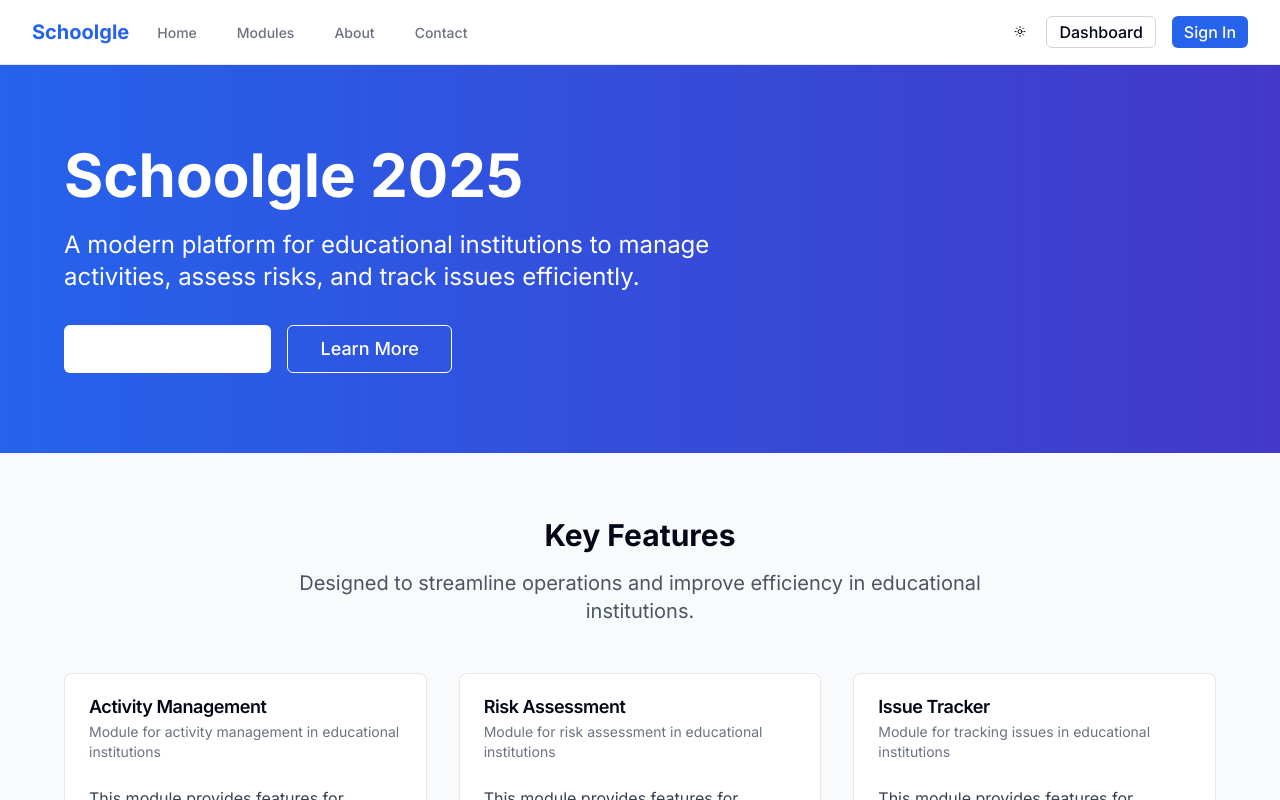
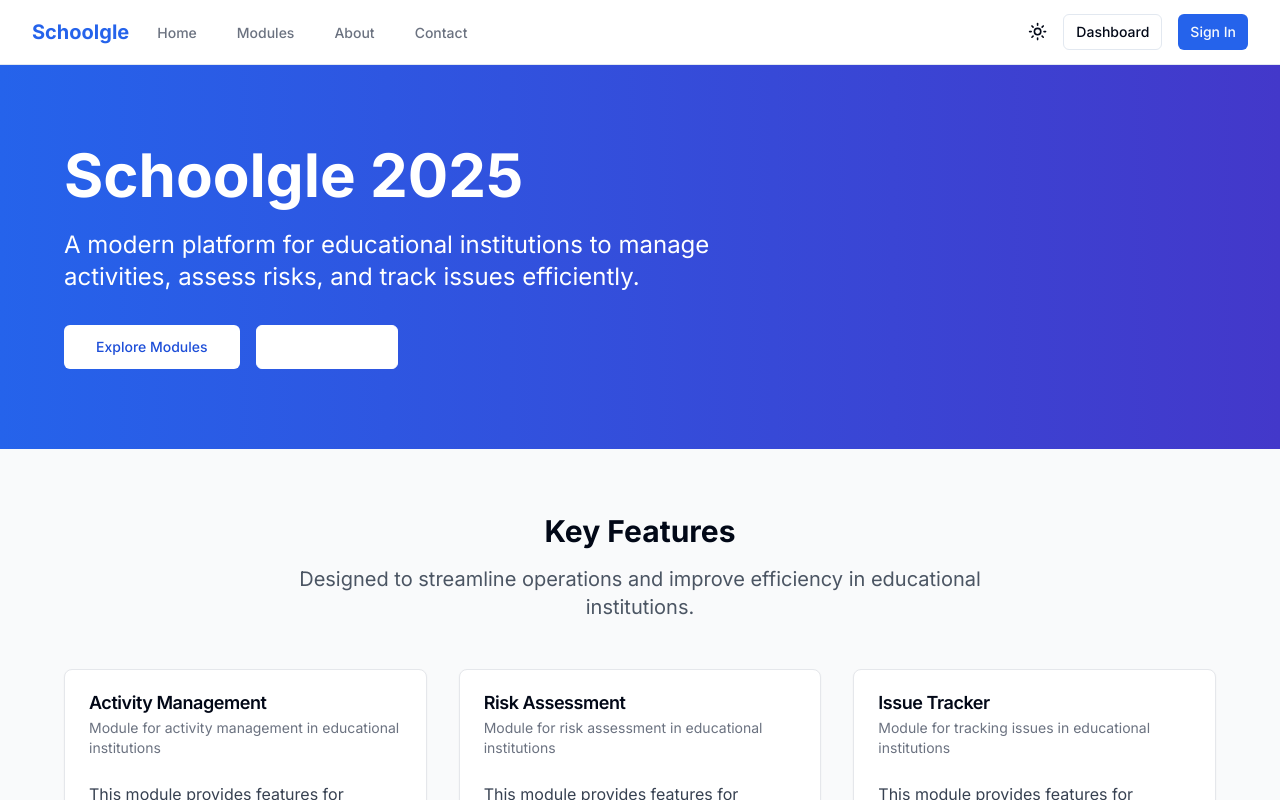
Before and after one commit to DSumm18/schoolgle-app-2025, a Next.js app: page / in a window 1280 px wide. Shown: the top 800 px of the page. Built offline with nearby package versions, Linux system fonts and the light colour scheme.

Commit message:
Update button component with theme variables

```diff
--- a/src/components/ui/button.tsx
+++ b/src/components/ui/button.tsx
@@ -1,46 +1,57 @@
 "use client"
 
-import * as React from "react";
-import { Slot } from "@radix-ui/react-slot";
+import * as React from "react"
+import { Slot } from "@radix-ui/react-slot"
+import { cva, type VariantProps } from "class-variance-authority"
+import { cn } from "@/lib/utils"
 
-interface ButtonProps extends React.ButtonHTMLAttributes<HTMLButtonElement> {
-  variant?: "default" | "outline" | "secondary" | "ghost" | "link";
-  size?: "default" | "sm" | "lg";
-  asChild?: boolean;
-  children: React.ReactNode;
+const buttonVariants = cva(
+  "inline-flex items-center justify-center whitespace-nowrap rounded-md text-sm font-medium ring-offset-background transition-colors focus-visible:outline-none focus-visible:ring-2 focus-visible:ring-ring focus-visible:ring-offset-2 disabled:pointer-events-none disabled:opacity-50",
+  {
+    variants: {
+      variant: {
+        default: "bg-primary text-primary-foreground hover:bg-primary/90",
+        destructive:
+          "bg-destructive text-destructive-foreground hover:bg-destructive/90",
+        outline:
+          "border border-input bg-background hover:bg-accent hover:text-accent-foreground",
+        secondary:
+          "bg-secondary text-secondary-foreground hover:bg-secondary/80",
+        ghost: "hover:bg-accent hover:text-accent-foreground",
+        link: "text-primary underline-offset-4 hover:underline",
+      },
+      size: {
+        default: "h-10 px-4 py-2",
+        sm: "h-9 rounded-md px-3",
+        lg: "h-11 rounded-md px-8",
+        icon: "h-10 w-10",
+      },
+    },
+    defaultVariants: {
+      variant: "default",
+      size: "default",
+    },
+  }
+)
+
+export interface ButtonProps
+  extends React.ButtonHTMLAttributes<HTMLButtonElement>,
+    VariantProps<typeof buttonVariants> {
+  asChild?: boolean
 }
 
-export function Button({
-  className = "",
-  variant = "default",
-  size = "default",
-  asChild = false,
-  children,
-  ...props
-}: ButtonProps) {
-  const variantClasses = {
-    default: "bg-blue-600 text-white hover:bg-blue-700",
-    outline: "border border-gray-300 bg-transparent hover:bg-gray-100 dark:border-gray-700 dark:hover:bg-gray-800",
-    secondary: "bg-gray-200 text-gray-900 hover:bg-gray-300 dark:bg-gray-800 dark:text-gray-50 dark:hover:bg-gray-700",
-    ghost: "bg-transparent hover:bg-gray-100 dark:hover:bg-gray-800",
-    link: "bg-transparent underline-offset-4 hover:underline text-blue-600 dark:text-blue-400",
-  };
+const Button = React.forwardRef<HTMLButtonElement, ButtonProps>(
+  ({ className, variant, size, asChild = false, ...props }, ref) => {
+    const Comp = asChild ? Slot : "button"
+    return (
+      <Comp
+        className={cn(buttonVariants({ variant, size, className }))}
+        ref={ref}
+        {...props}
+      />
+    )
+  }
+)
+Button.displayName = "Button"
 
-  const sizeClasses = {
-    default: "h-10 px-4 py-2",
-    sm: "h-8 px-3",
-    lg: "h-12 px-8 text-lg",
-  };
-
-  const baseClasses = "inline-flex items-center justify-center rounded-md font-medium transition-colors focus-visible:outline-none disabled:opacity-50";
-
-  const classes = `${baseClasses} ${variantClasses[variant]} ${sizeClasses[size]} ${className}`;
-
-  const Comp = asChild ? Slot : "button";
-
-  return (
-    <Comp className={classes} {...props}>
-      {children}
-    </Comp>
-  );
-}
+export { Button, buttonVariants }
```
